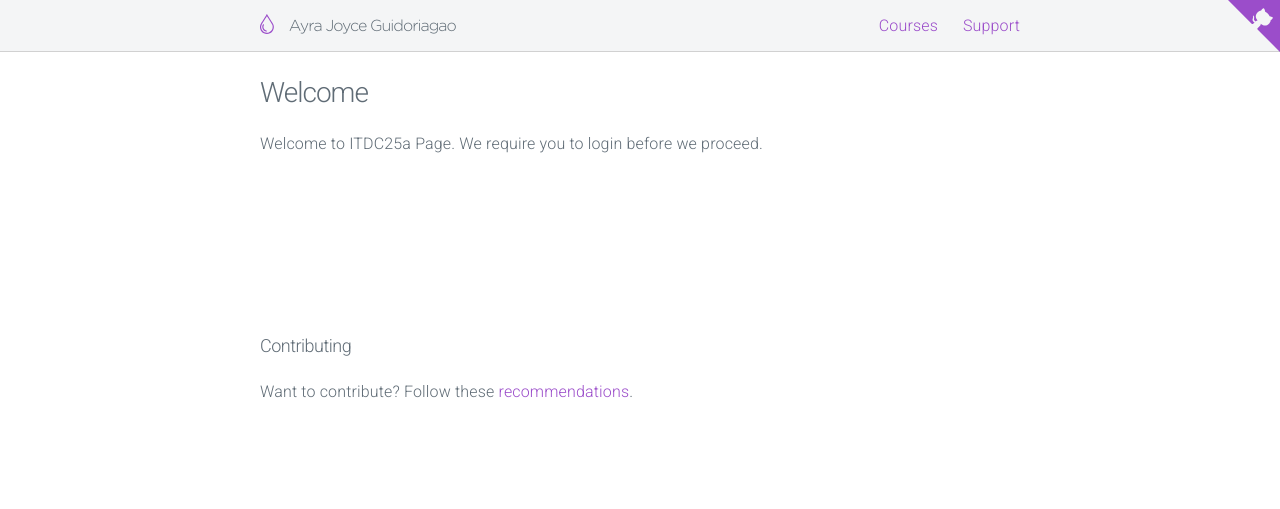
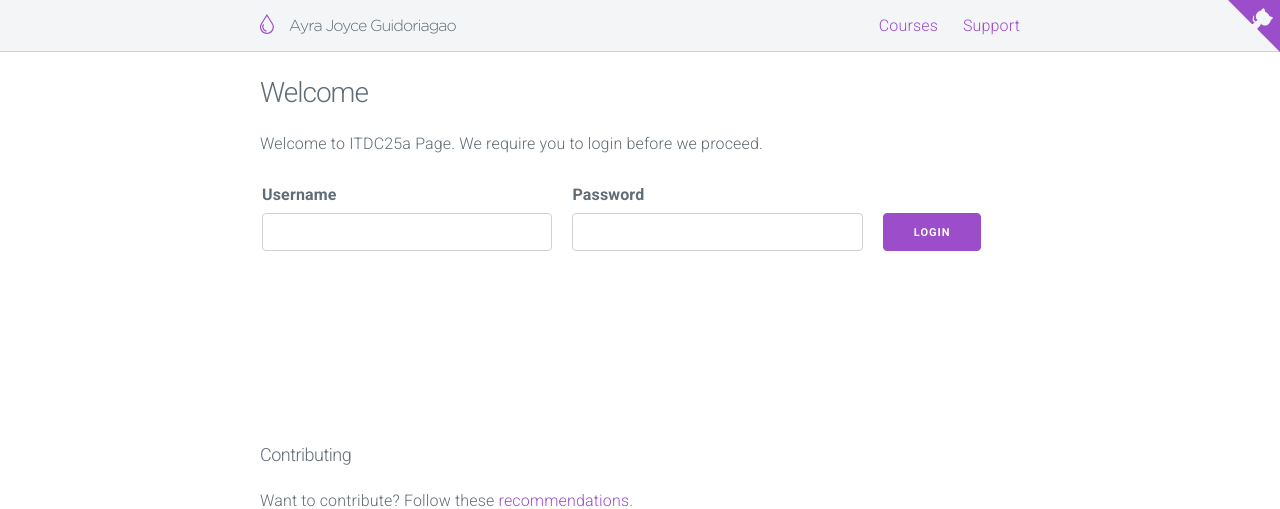
Before and after one commit to ayrajoyce/itdc25amidterm, a PHP site: page / in a window 1280 px wide. Shown: the top 509 px of the page. Run offline with PHP 8.4, Linux system fonts and the light colour scheme; some libraries are stand-ins or nearby versions.

Commit message:
ADDED LOGIN FORM

```diff
--- a/index.php
+++ b/index.php
@@ -68,7 +68,26 @@
 				<p>Welcome to ITDC25a Page. We require you to login before we proceed.</p>
 				<p>
 					<!-- Enter code for your login form here -->
+					<form action="#">
+   <fieldset>
+      <div class="row">
+         <div class="column">
+            <label for="txtUser">Username</label>
+            <input type="text" id="txtUser" name="txtUser">
+         </div>
+         <div class="column">
+            <label for="txtPass">Password</label>
+            <input type="password" id="txtPass" name="txtPass">
+         </div>
+         <div class="column column-20">
+            <label for="">&nbsp;</label>
+            <button type="submit" class="button-primary">Login</button>
+         </div>
+      </div>
+   </fieldset>
+</form>
 				</p>
+
 			</section>
 
 			<section class="container" id="contributing">
```
